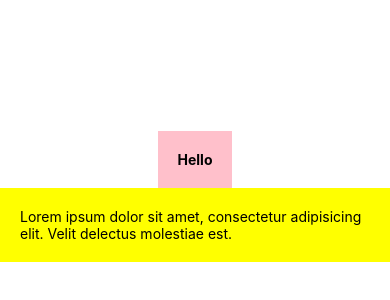
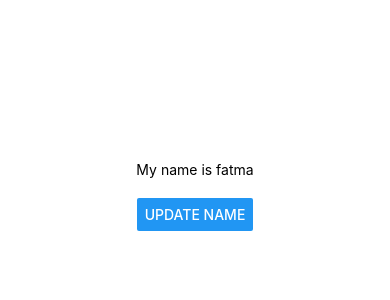
Before and after one commit to fc-dogan/React-Native-ToDo-App, a React Native app: screen / in a window 390 px wide. Shown: the part 226-526 px from the top of the page. Built offline with nearby package versions, Linux system fonts and the light colour scheme.

Commit message:
add button

```diff
--- a/App.js
+++ b/App.js
@@ -1,15 +1,16 @@
 import { StatusBar } from 'expo-status-bar';
-import React from 'react';
-import { StyleSheet, Text, View } from 'react-native';
+import React, { useState } from 'react';
+import { StyleSheet, Text, View, Button } from 'react-native';
 
 export default function App() {
+  const [name, setName] = useState('fatma');
+
   return (
     <View style={styles.container}>
-      <View style={styles.header}>
-        <Text style={styles.boldText}>Hello</Text>
-      </View>
-      <View style={styles.body}>
-       <Text>Lorem ipsum dolor sit amet, consectetur adipisicing elit. Velit delectus molestiae est.</Text>
+      <Text>My name is {name}</Text>
+      <Text></Text>
+      <View style={styles.buttonContainer}>
+        <Button title='update name' />
       </View>
       <StatusBar style="auto" />
     </View>
@@ -23,16 +24,7 @@
     alignItems: 'center',
     justifyContent: 'center',
   },
-  header: {
-    backgroundColor: 'pink',
-    padding: 20,
-  },
-  boldText: {
-    fontWeight: 'bold',
-  },
-  body: {
-    backgroundColor: 'yellow',
-    padding: 20,
-    fontWeight: 'bold'
-  },
+  buttonContainer: {
+    marginTop: 20,
+  }
 });
```
